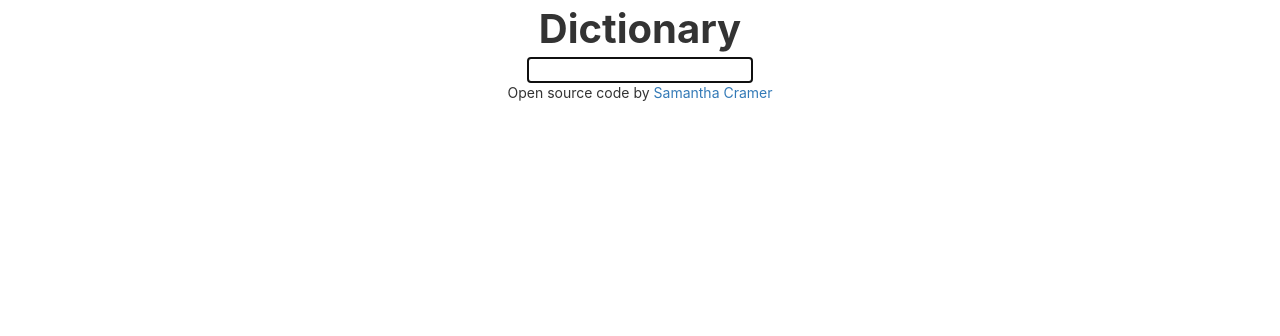
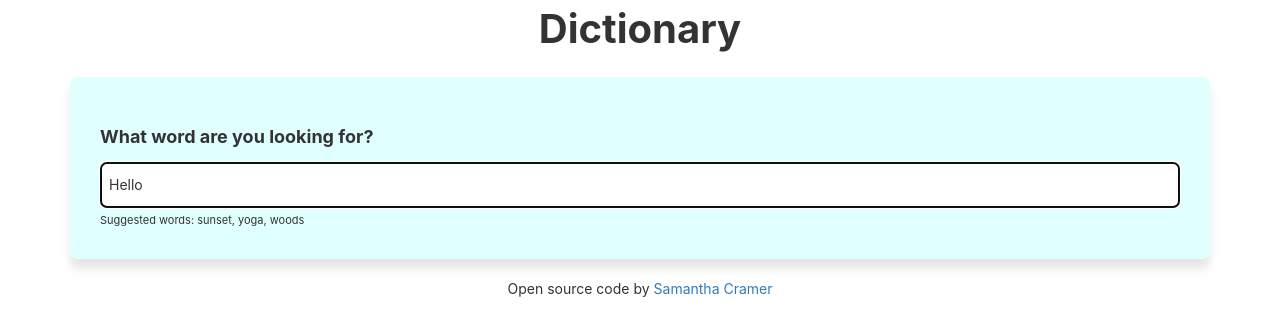
Before and after one commit to sacrmr/dictionary-project, a React (Create React App) app: page / in a window 1280 px wide. Shown: the top 336 px of the page. Built offline with nearby package versions, Linux system fonts and the light colour scheme; no server answers.

Commit message:
Added CSS

```diff
--- a/src/App.js
+++ b/src/App.js
@@ -8,7 +8,7 @@
       <div className="container">
       <header className="App-header">Dictionary</header>
    <main>
-    <Dictionary />
+    <Dictionary defaultKeyword="Hello"/>
    </main>
     </div>
     <footer className='text-center'>
--- a/src/Dictionary.css
+++ b/src/Dictionary.css
@@ -1,3 +1,30 @@
 .Search-bar{
     text-align: center;
 }
+
+.Dictionary section{
+    background: lightcyan;
+    padding: 30px;
+    border-radius: 8px;
+    box-shadow: 0 10px 10px rgb(0 0 0 / 10%);
+    margin: 20px 0;
+}
+
+.Dictionary h1{
+font-size: 18px;
+font-weight: bold;
+margin-bottom: 15px;
+}
+
+.Dictionary input{
+    width:100%;
+    padding:12px 8px;
+    border:1px solid #ddd;
+    border-radius: 6px;
+    color: #333;
+}
+
+.Dictionary .hint{
+    font-size: 11px;
+    margin-top:5px;
+}
--- a/src/Dictionary.js
+++ b/src/Dictionary.js
@@ -5,34 +5,52 @@
 
 
 
-export default function Dictionary () {
-let [keyword, setKeyword] = useState("");
+export default function Dictionary (props) {
+let [keyword, setKeyword] = useState(props.defaultKeyword);
 let [results, setResults] = useState (null);
+let [loaded, setLoaded] = useState (false);
 
 function handleResponse(response){
 
 setResults(response.data[0]);
 }
+function search (){
+     //dcumentation: https://dictionaryapi.dev/
+  let apiUrl = `https://api.dictionaryapi.dev/api/v2/entries/en_US/${keyword}`;
+            axios.get(apiUrl).then(handleResponse);
+}
 
-    function search(event){
+
+function handleSubmit(event){
         event.preventDefault();
-        alert(`Searching for ${keyword}`);
-
-        //dcumentation: https://dictionaryapi.dev/
-
-            let apiUrl = `https://api.dictionaryapi.dev/api/v2/entries/en_US/${keyword}`;
-            axios.get(apiUrl).then(handleResponse);
+        search();
     }
 
-    function handleKeywordChange(event){
+function handleKeywordChange(event){
         setKeyword(event.target.value);
     }
 
-    return <div className="Dictionary">
-        <form onSubmit ={search} className="Search-bar">
+function load(){
+setLoaded(true);
+search();
+}
+
+if (loaded){
+    return (
+    <div className="Dictionary">
+        <section>
+            <h1>What word are you looking for?</h1>
+        <form onSubmit ={handleSubmit} className="Search-bar">
             <input type="search" autoFocus={true}
-            onChange= {handleKeywordChange}/>
+            onChange= {handleKeywordChange} defaultValue={props.defaultKeyword}/>
         </form>
+        <div className="hint">Suggested words: sunset, yoga, woods</div>
+        </section>
         <Results results={results}/>
-    </div>;
+    </div>
+    );
+} else {
+    load();
+    return "Loading..";
 }
+}
--- /dev/null
+++ b/src/Meaning.css
@@ -0,0 +1,12 @@
+.Meaning h3{
+font-size: 24px;
+line-height: 1.5;
+font-weight: bold;
+text-transform: capitalize;
+}
+
+.Meaning .Example{
+    opacity: 0.7;
+    font-style: italic;
+    margin-top: 10px;
+}
--- a/src/Meaning.js
+++ b/src/Meaning.js
@@ -1,5 +1,6 @@
 import React from "react";
 import Synonyms from "./Synonyms.js";
+import "./Meaning.css";
 
 export default function Meaning(props){
     return (
@@ -9,16 +10,18 @@
     {
     return(
     <div key={index}>
-        <div>
-        <strong>Definition: </strong>
+        <div className="Definition">
         {definition.definition}
-        <br />
-        <strong>Example: </strong>
+        </div>
+
+        <div className="Example">
         <em>{definition.example}</em>
-        <br />
-        <strong>Synonyms:</strong>
+        </div>
+
+
         <Synonyms synonyms = {definition.synonyms} />
-        </div>
+
+
     </div>
     );
     })}
--- /dev/null
+++ b/src/Phonetic.css
@@ -0,0 +1,22 @@
+.Phonetic {
+    margin-bottom: 30px;
+}
+
+.Phonetic a {
+    border: 1px solid #ddd;
+    text-decoration: none;
+    padding: 10px 20px;
+    border-radius: 20px;
+    transition: all 150ms ease-in-out;
+    margin-left: 10px;
+}
+
+.Phonetic a:hover {
+    background: purple;
+    color: white;
+}
+
+.Phonetic .text{
+    opacity: 0.5;
+    font-weight: bold;
+}
--- a/src/Phonetic.js
+++ b/src/Phonetic.js
@@ -1,10 +1,10 @@
 import React from "react";
+import "./Phonetic.css"
 
 export default function Phonetic(props){
     return (
         <div className="Phonetic">
-          <span className="text">{props.phonetic.text}</span>
-        <br />
+            <span className="text">{props.phonetic.text}</span>
             <a href={props.phonetic.audio} target="_blank" rel="noreferrer">
               Listen
             </a>
--- /dev/null
+++ b/src/Results.css
@@ -0,0 +1,6 @@
+.Results h2{
+    font-size: 36px;
+    font-weight: bold;
+    line-height: 1.5;
+    text-transform: capitalize;
+}
--- a/src/Results.js
+++ b/src/Results.js
@@ -1,11 +1,13 @@
 import React from "react";
 import Meaning from "./Meaning.js";
 import Phonetic from "./Phonetic.js";
+import "./Results.css";
 
 export default function Result(props){
     if (props.results){
     return (
         <div className="Results">
+        <section>
         <h2>{props.results.word}</h2>
         {props.results.phonetics.map(function (phonetic, index) {
             return (
@@ -14,10 +16,11 @@
                     </div>
             );
         })}
+        </section>
         {props.results.meanings.map(function(meaning, index){
             return (
-            <div key={index}><Meaning meaning ={meaning} />
-              </div>
+            <section key={index}><Meaning meaning ={meaning} />
+              </section>
             );
         })}
         </div>
--- /dev/null
+++ b/src/Synonyms.css
@@ -0,0 +1,13 @@
+.Synonyms{
+margin: 10px 0 0;
+padding: 0;
+
+}
+
+.Synonyms li {
+    font-size: 14px;
+    display: inline-block;
+    padding-right: 15px;
+    padding-bottom: 10px;
+    line-height: 1;
+}
--- a/src/Synonyms.js
+++ b/src/Synonyms.js
@@ -1,4 +1,5 @@
 import React from "react";
+import "./Synonyms.css";
 
 export default function Synonyms (props){
 if (props.synonyms){
```
